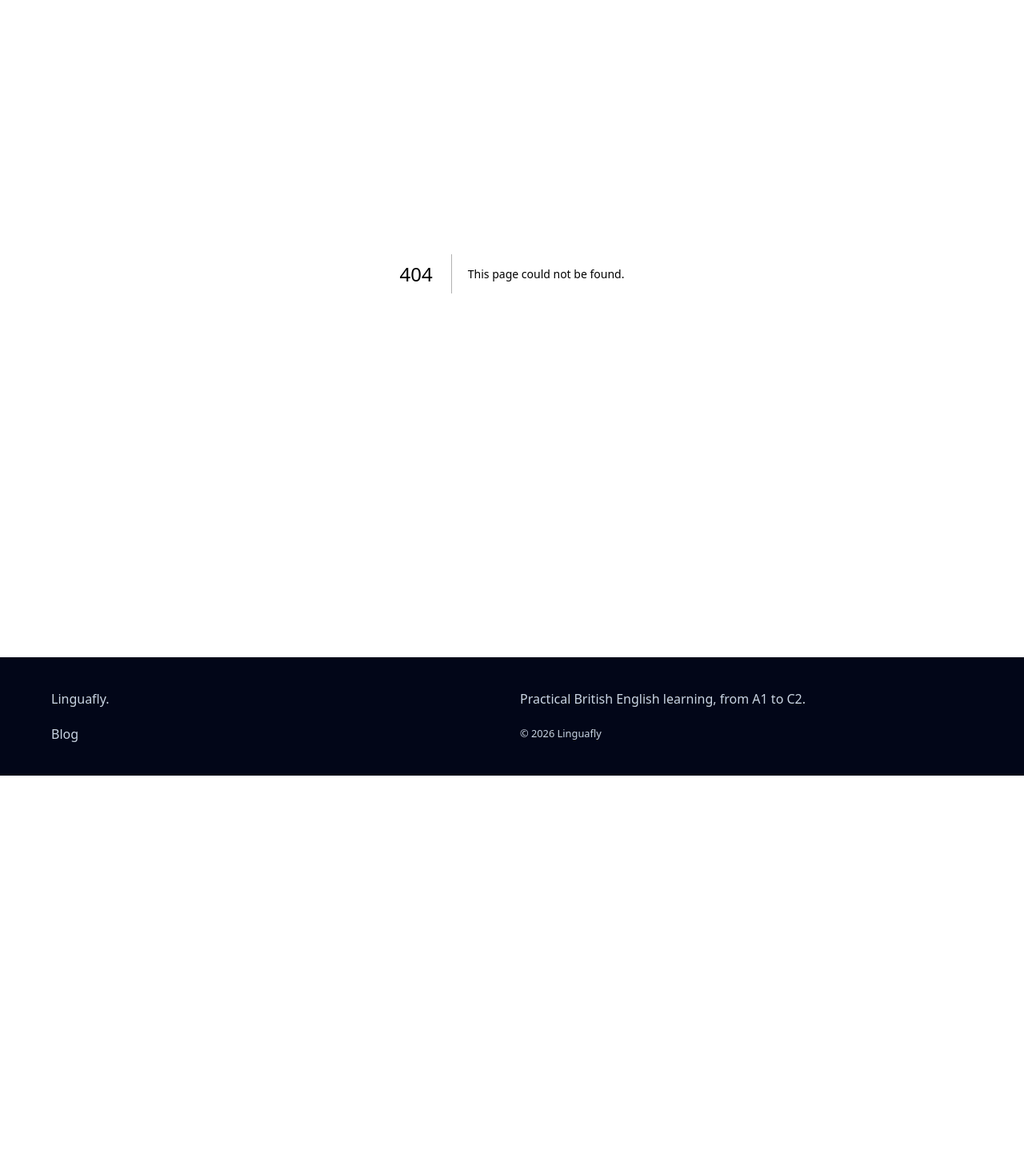
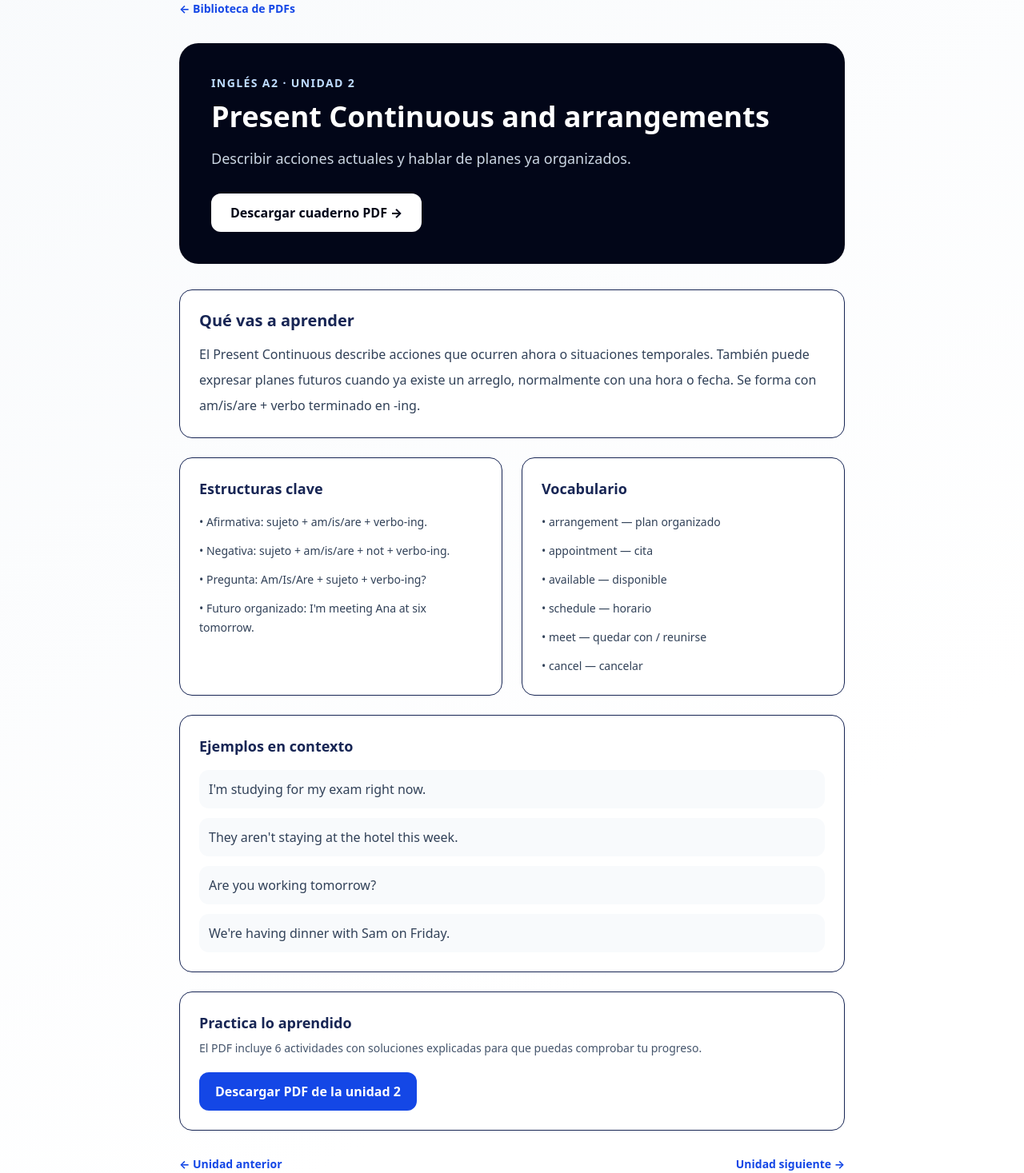
Before and after one commit to linguafly6-ui/linguaflynew2, a Next.js app: page /biblioteca-pdf/a2/unidad-2-present-continuous-arrangements in a window 1280 px wide. Before the commit this address had no page. Shown: the part 139-1606 px from the top of the page at 80% size. Before the commit the page ends 1109 px from the top, so only its background shows below. Built offline with nearby package versions, Linux system fonts and the light colour scheme.

Commit message:
Add SEO pages for first ten A2 PDF units

```diff
--- /dev/null
+++ b/app/biblioteca-pdf/a2/[slug]/page.tsx
@@ -0,0 +1,75 @@
+import type { Metadata } from "next";
+import Link from "next/link";
+import { notFound } from "next/navigation";
+import { A2_PDF_UNITS } from "@/lib/a2-pdf-units";
+
+type Props = { params: Promise<{ slug: string }> };
+
+export async function generateMetadata({ params }: Props): Promise<Metadata> {
+  const { slug } = await params;
+  const unit = A2_PDF_UNITS.find((item) => item.slug === slug);
+  if (!unit) return { title: "Unidad A2 no encontrada | Linguafly" };
+  const title = `${unit.title} en inglés A2: ejercicios PDF | Linguafly`;
+  const description = `Cuaderno de inglés A2, unidad ${unit.number}: ${unit.focus} Incluye explicación, ejemplos, vocabulario, ejercicios y soluciones.`;
+  return {
+    title,
+    description,
+    alternates: { canonical: `https://linguafly.app/biblioteca-pdf/a2/${slug}` },
+    openGraph: { title, description, type: "article", url: `https://linguafly.app/biblioteca-pdf/a2/${slug}` },
+  };
+}
+
+export function generateStaticParams() {
+  return A2_PDF_UNITS.map((unit) => ({ slug: unit.slug }));
+}
+
+export default async function A2PdfUnitPage({ params }: Props) {
+  const { slug } = await params;
+  const unit = A2_PDF_UNITS.find((item) => item.slug === slug);
+  if (!unit) notFound();
+
+  return (
+    <main className="mx-auto min-h-screen max-w-4xl px-5 py-10 sm:px-8 sm:py-14">
+      <Link href="/biblioteca-pdf" className="text-sm font-bold text-blue-700 hover:underline">← Biblioteca de PDFs</Link>
+      <header className="mt-8 rounded-3xl bg-slate-950 p-7 text-white sm:p-10">
+        <p className="text-sm font-bold uppercase tracking-widest text-blue-200">Inglés A2 · Unidad {unit.number}</p>
+        <h1 className="mt-3 text-3xl font-black sm:text-4xl">{unit.title}</h1>
+        <p className="mt-4 text-lg leading-8 text-slate-300">{unit.focus}</p>
+        <a href={`/api/biblioteca-pdf/a2/${unit.slug}`} className="mt-7 inline-flex rounded-xl bg-white px-6 py-3 font-extrabold text-slate-950 hover:bg-blue-50">Descargar cuaderno PDF →</a>
+      </header>
+      <section className="mt-8 rounded-2xl border bg-white p-6">
+        <h2 className="text-xl font-extrabold">Qué vas a aprender</h2>
+        <p className="mt-3 leading-8 text-slate-700">{unit.explanation}</p>
+      </section>
+      <section className="mt-6 grid gap-6 md:grid-cols-2">
+        <div className="rounded-2xl border bg-white p-6">
+          <h2 className="text-lg font-extrabold">Estructuras clave</h2>
+          <ul className="mt-4 space-y-3 text-sm leading-6 text-slate-700">
+            {unit.structure.map((item) => <li key={item}>• {item}</li>)}
+          </ul>
+        </div>
+        <div className="rounded-2xl border bg-white p-6">
+          <h2 className="text-lg font-extrabold">Vocabulario</h2>
+          <ul className="mt-4 space-y-3 text-sm leading-6 text-slate-700">
+            {unit.vocabulary.map((item) => <li key={item}>• {item}</li>)}
+          </ul>
+        </div>
+      </section>
+      <section className="mt-6 rounded-2xl border bg-white p-6">
+        <h2 className="text-lg font-extrabold">Ejemplos en contexto</h2>
+        <ul className="mt-4 space-y-3 text-slate-700">
+          {unit.examples.map((item) => <li key={item} className="rounded-xl bg-slate-50 p-3">{item}</li>)}
+        </ul>
+      </section>
+      <section className="mt-6 rounded-2xl border bg-white p-6">
+        <h2 className="text-lg font-extrabold">Practica lo aprendido</h2>
+        <p className="mt-2 text-sm text-slate-600">El PDF incluye {unit.exercises.length} actividades con soluciones explicadas para que puedas comprobar tu progreso.</p>
+        <a href={`/api/biblioteca-pdf/a2/${unit.slug}`} className="mt-5 inline-flex rounded-xl bg-blue-700 px-5 py-3 font-bold text-white">Descargar PDF de la unidad {unit.number}</a>
+      </section>
+      <nav className="mt-8 flex items-center justify-between gap-4 text-sm font-bold">
+        {unit.number > 1 ? <Link className="text-blue-700 hover:underline" href={`/biblioteca-pdf/a2/${A2_PDF_UNITS[unit.number - 2].slug}`}>← Unidad anterior</Link> : <span />}
+        {unit.number < A2_PDF_UNITS.length ? <Link className="text-blue-700 hover:underline" href={`/biblioteca-pdf/a2/${A2_PDF_UNITS[unit.number].slug}`}>Unidad siguiente →</Link> : <Link className="text-blue-700 hover:underline" href="/biblioteca-pdf">Volver a la biblioteca →</Link>}
+      </nav>
+    </main>
+  );
+}
```
